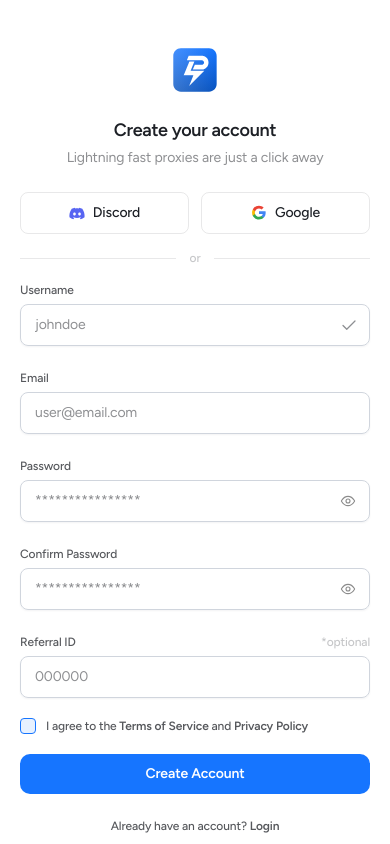
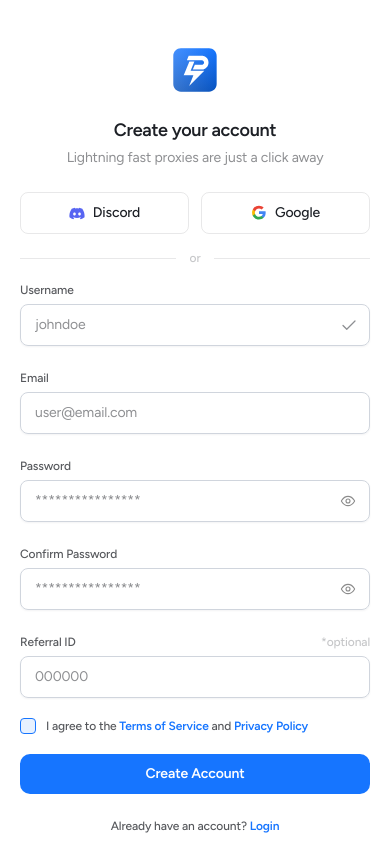
Before and after one commit to aarrohan/lightning-proxies-auth, a Next.js app: page /signup in a window 390 px wide. Built offline with nearby package versions, Linux system fonts and the light colour scheme.

Commit message:
feat(ui): work on client's changes

```diff
--- a/src/app/login/2fa/page.tsx
+++ b/src/app/login/2fa/page.tsx
@@ -42,7 +42,9 @@ export default function TwoFA() {
                 className="mb-3 text-xs sm:text-sm font-medium tracking-[-0.12px] sm:tracking-[-0.14px] text-center text-primary/75"
               >
                 Facing other issues?{" "}
-                <span className="font-semibold">Contact Support</span>
+                <span className="font-semibold text-accent">
+                  Contact Support
+                </span>
               </Link>
             </div>
 
--- a/src/app/login/page.tsx
+++ b/src/app/login/page.tsx
@@ -42,7 +42,9 @@ export default function Login() {
                 className="mb-3 text-xs sm:text-sm font-medium tracking-[-0.12px] sm:tracking-[-0.14px] text-center text-primary/75"
               >
                 Don't have an account?{" "}
-                <span className="font-semibold">Create Account</span>
+                <span className="font-semibold text-accent">
+                  Create Account
+                </span>
               </Link>
             </div>
 
--- a/src/app/reset-password/page.tsx
+++ b/src/app/reset-password/page.tsx
@@ -39,7 +39,7 @@ export default function ResetPassword() {
 
               <Link
                 href={"/"}
-                className="mb-3 text-xs sm:text-sm font-medium tracking-[-0.12px] sm:tracking-[-0.14px] text-center text-primary/75"
+                className="mb-3 text-xs sm:text-sm font-semibold tracking-[-0.12px] sm:tracking-[-0.14px] text-center text-primary/75"
               >
                 <svg
                   width="6"
@@ -57,7 +57,7 @@ export default function ResetPassword() {
                     fill="#181818"
                   />
                 </svg>
-                Go back to <span className="font-semibold">Login</span>
+                Go back to Login
               </Link>
             </div>
 
--- a/src/app/reset-password/success/page.tsx
+++ b/src/app/reset-password/success/page.tsx
@@ -45,7 +45,9 @@ export default function Success() {
                 className="mb-3 text-xs sm:text-sm font-medium tracking-[-0.12px] sm:tracking-[-0.14px] text-center text-primary/75"
               >
                 Facing other issues?{" "}
-                <span className="font-semibold">Contact Support</span>
+                <span className="font-semibold text-accent">
+                  Contact Support
+                </span>
               </Link>
             </div>
 
--- a/src/app/set-new-password/page.tsx
+++ b/src/app/set-new-password/page.tsx
@@ -37,7 +37,9 @@ export default function setNewPassword() {
                 className="mb-3 text-xs sm:text-sm font-medium tracking-[-0.12px] sm:tracking-[-0.14px] text-center text-primary/75"
               >
                 Facing other issues?{" "}
-                <span className="font-semibold">Contact Support</span>
+                <span className="font-semibold text-accent">
+                  Contact Support
+                </span>
               </Link>
             </div>
 
--- a/src/app/signup/Form.tsx
+++ b/src/app/signup/Form.tsx
@@ -374,11 +374,11 @@ export default function Form() {
 
         <p className="text-xs sm:text-sm font-medium tracking-[-0.12px] sm:tracking-[-0.14px] text-center text-primary/75">
           I agree to the{" "}
-          <Link href={"/"} className="font-semibold">
+          <Link href={"/"} className="font-semibold text-accent">
             Terms of Service
           </Link>{" "}
           and{" "}
-          <Link href={"/"} className="font-semibold">
+          <Link href={"/"} className="font-semibold text-accent">
             Privacy Policy
           </Link>
         </p>
--- a/src/app/signup/page.tsx
+++ b/src/app/signup/page.tsx
@@ -38,7 +38,7 @@ export default function Signup() {
                 className="mb-3 text-xs sm:text-sm font-medium tracking-[-0.12px] sm:tracking-[-0.14px] text-center text-primary/75"
               >
                 Already have an account?{" "}
-                <span className="font-semibold">Login</span>
+                <span className="font-semibold text-accent">Login</span>
               </Link>
             </div>
 
```
Also changed, not shown: 1 other file (tests, documents, lock files or other folders).
